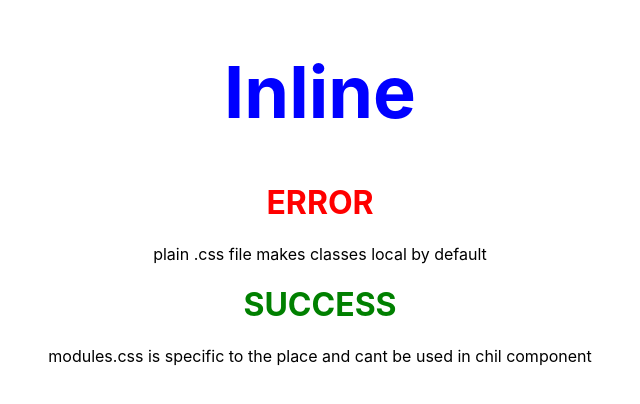
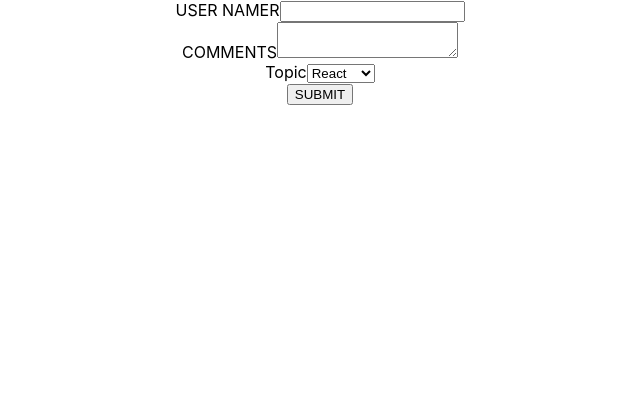
Before and after one commit to tashfeennaveed/React-test-app, a React (Create React App) app: page / in a window 1280 px wide. Shown: the top 404 px of the page, without its empty margins (320-960 px from the left). Built offline with nearby package versions, Linux system fonts and the light colour scheme.

Commit message:
e21.form

```diff
--- a/src/App.js
+++ b/src/App.js
@@ -1,6 +1,7 @@
 
 import './App.css';
-import Inline from './components/Inline';
+import Form from './components/Form';
+//import Inline from './components/Inline';
 //import NameList2 from './components/NameList2';
 //import NameList from './components/NameList';
 //import UserGreeting from './components/UserGreeting';
@@ -14,8 +15,8 @@
 // // import test from './components/test';
 // import childComponent from './components/childComponent';
 //import StyleSheet from './components/StyleSheet';
-import './AppStyles.css'
-import styles from './AppStyles.module.css'
+//import './AppStyles.css'
+//import styles from './AppStyles.module.css'
 
 
 
@@ -29,12 +30,16 @@
   return (
     <div className="App">
       {/* <Navbar/> */}
+      <Form></Form>
 
-      <Inline></Inline>
+
+      {/* <Inline></Inline>
       <h1 className='error' >ERROR</h1>
       plain .css file makes classes local by default
       <h1 className={styles.success} >SUCCESS</h1>
-      modules.css is specific to the place and cant be used in chil component
+      modules.css is specific to the place and cant be used in chil component */}
+
+
       {/* <StyleSheet Primary={true}></StyleSheet> */}
       {/* <NameList2/> */}
       {/* <NameList/>  */}
--- /dev/null
+++ b/src/components/Form.js
@@ -0,0 +1,73 @@
+import React, { Component } from 'react'
+
+class Form extends Component {
+    constructor(props) {
+        super(props)
+
+        this.state = {
+             username:'',
+             comments:'',
+             select:'react'
+        }}
+
+    handlerUsernamechange =(event) => {
+        this.setState({
+            username: event.target.value
+        })
+
+    }
+
+    handlerTextareachange =(event) => {
+        this.setState({
+            comments: event.target.value
+        })
+    }
+
+    handlerSelectchange =(event) => {
+        this.setState({
+            select: event.target.value
+        })
+    }
+
+    handlerSubmit =(event) => {
+
+        alert(`${this.state.username}
+               ${this.state.comments}
+               ${this.state.select}`)
+        event.preventDefault()
+    }
+
+
+    render() {
+        return (
+            <form onSubmit={this.handlerSubmit}>
+                <div>
+                    <label>USER NAMER</label>
+                    <input
+                    type="text"
+                    value={this.state.username}
+                    onChange={this.handlerUsernamechange} />
+                </div>
+
+                <div>
+                    <label>COMMENTS</label>
+                    <textarea
+                    value={this.state.comments}
+                    onChange={this.handlerTextareachange} />
+                </div>
+
+                <div>
+                    <label>Topic</label>
+                    <select value={this.state.select} onChange={this.handlerSelectchange}>
+                        <option value="react">React</option>
+                        <option value="angular">Angular</option>
+                        <option value="vue">Vue</option>
+                    </select>
+                </div>
+                <button type="submit" >SUBMIT</button>
+            </form>
+        )
+    }
+}
+
+export default Form
```
